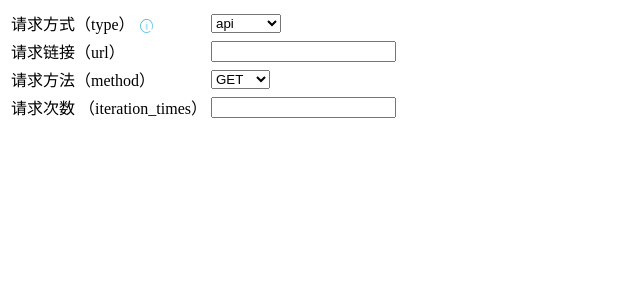
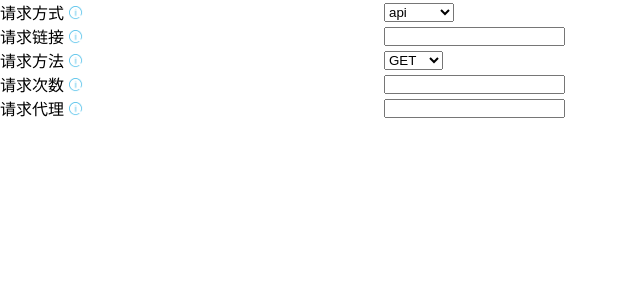
Before and after one commit to ling-yuan/generate-config-with-web, a Flask app: page / in a window 1280 px wide. Shown: the top 300 px of the page, without its empty margins (0-640 px from the left). Run offline with Flask 3, Linux system fonts and the light colour scheme.

Commit message:
update: 更新模板

```diff
--- /dev/null
+++ b/src/static/css/index.css
@@ -0,0 +1,6 @@
+/* 清除默认 */
+* {
+    margin: 0;
+    padding: 0;
+    box-sizing: border-box;
+}
--- a/src/static/css/request.css
+++ b/src/static/css/request.css
@@ -1,5 +1,28 @@
+table {
+    width: 100%;
+    border-collapse: collapse;
+}
+
+/* tr下的第一个td占30%的宽 */
+tr td:first-child {
+    width: 30%;
+}
+
 td {
     /* 上下居中 */
     vertical-align: middle;
+}
 
+tr td * {
+    vertical-align: middle;
 }
+
+tr td img {
+    /* 最大 */
+    max-width: 15px;
+    max-height: 15px;
+    /* 最小 */
+    min-width: 10px;
+    min-height: 10px;
+    vertical-align: middle;
+}
--- a/src/templates/index.html
+++ b/src/templates/index.html
@@ -5,6 +5,7 @@
         <meta charset="UTF-8">
         <meta name="viewport" content="width=device-width, initial-scale=1.0">
         <title>Document</title>
+        <link rel="stylesheet" href="{{url_for('static', filename='css/index.css')}}">
     </head>
 
     <body>
--- a/src/templates/request.html
+++ b/src/templates/request.html
@@ -4,10 +4,10 @@
 <table>
     <tr>
         <td>
-            请求方式（type）
+            <span title="type">请求方式</span>
             <!-- 信息按钮，悬停显示提示信息 -->
-            <img title="api: 接口请求&#10;browser: 浏览器请求" src="{{ url_for('static', filename='pic/info.png') }}" width="8%"
-                height="8%" style="vertical-align: middle;" />
+            <img src="{{ url_for('static', filename='pic/info.png') }}" width="8%" height="8%"
+                title="api: 接口请求&#10;browser: 浏览器请求" />
         </td>
         <td>
             <!-- 下拉菜单 -->
@@ -19,7 +19,9 @@
     </tr>
     <tr>
         <td>
-            请求链接（url）
+            <span title="url">请求链接</span>
+            <img src="{{ url_for('static', filename='pic/info.png') }}" width="8%" height="8%"
+                title="填写对应阶段的链接，可以使用可变参数进行填充&#10;此设置会被上个阶段中的next_url字段覆盖" />
         </td>
         <td>
             <input id="url" type="text" />
@@ -27,7 +29,9 @@
     </tr>
     <tr>
         <td>
-            请求方法（method）
+            <span title="method">请求方法</span>
+            <img src="{{ url_for('static', filename='pic/info.png') }}" width="8%" height="8%"
+                title="GET: 获取数据&#10;POST: 提交数据" />
         </td>
         <td>
             <select id="method">
@@ -38,10 +42,23 @@
     </tr>
     <tr>
         <td>
-            请求次数 （iteration_times）
+            <span title="iteration_times">请求次数</span>
+            <img src="{{ url_for('static', filename='pic/info.png') }}" width="8%" height="8%"
+                style="vertical-align: middle;"
+                title="填写对应阶段的请求次数，此设置会影响该阶段链接和携带数据中的可变参数&#10;此设置会被上个阶段中的next_iteration_times字段覆盖" />
         </td>
         <td>
             <input id="iteration_times" type="number" />
         </td>
     </tr>
+    <tr>
+        <td>
+            <span title="iteration_times">请求代理</span>
+            <img src="{{ url_for('static', filename='pic/info.png') }}" width="8%" height="8%"
+                style="vertical-align: middle;" title="填写对应阶段的请求代理，此设置会影响api方式获取响应" />
+        </td>
+        <td>
+            <input id="proxy" type="text" />
+        </td>
+    </tr>
 </table>
```
Also changed, not shown: src/templates/tmp.html (deleted, +0 -14 lines), tmp.py (deleted, +0 -26 lines), src/templates/response.html (added).
